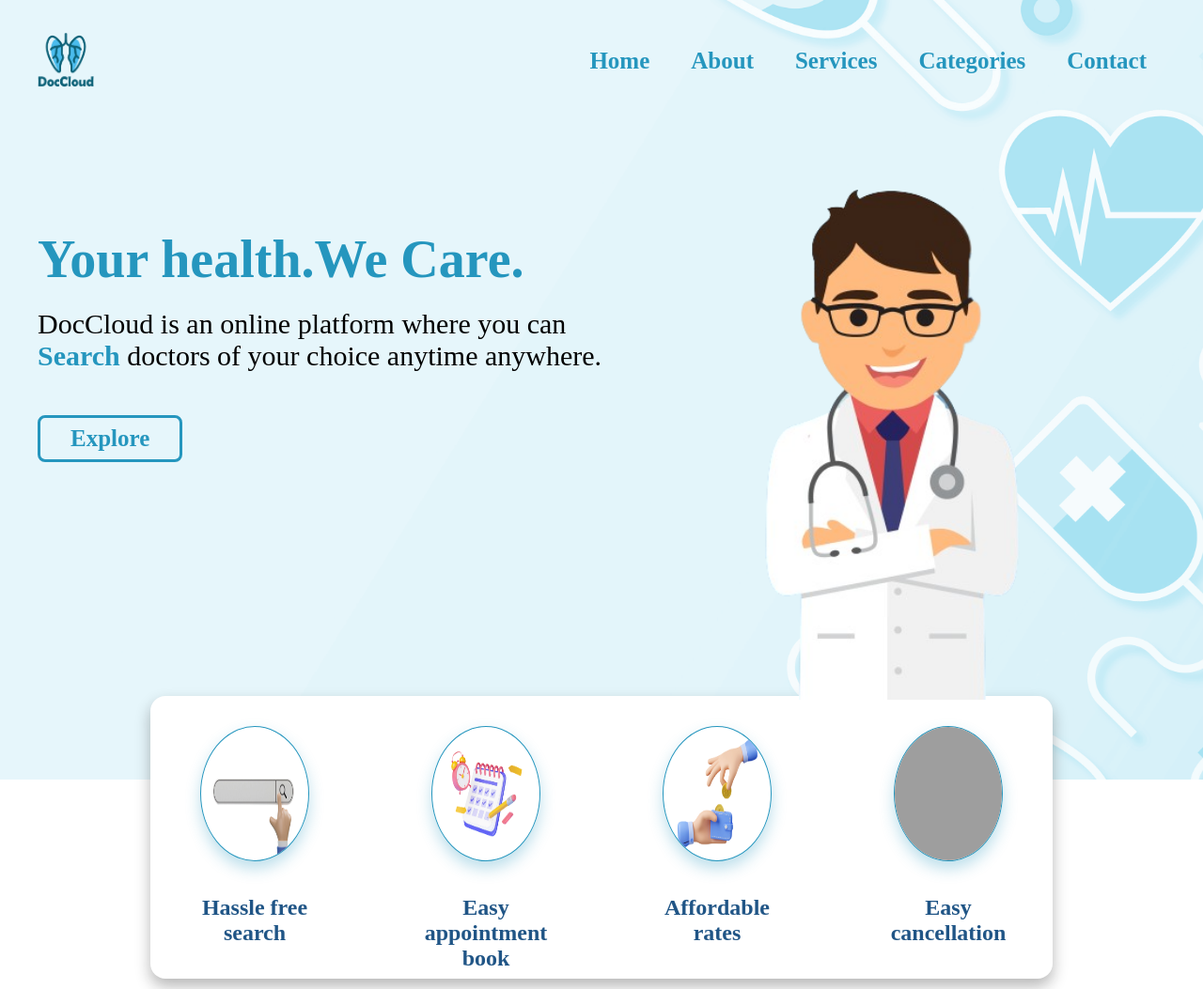
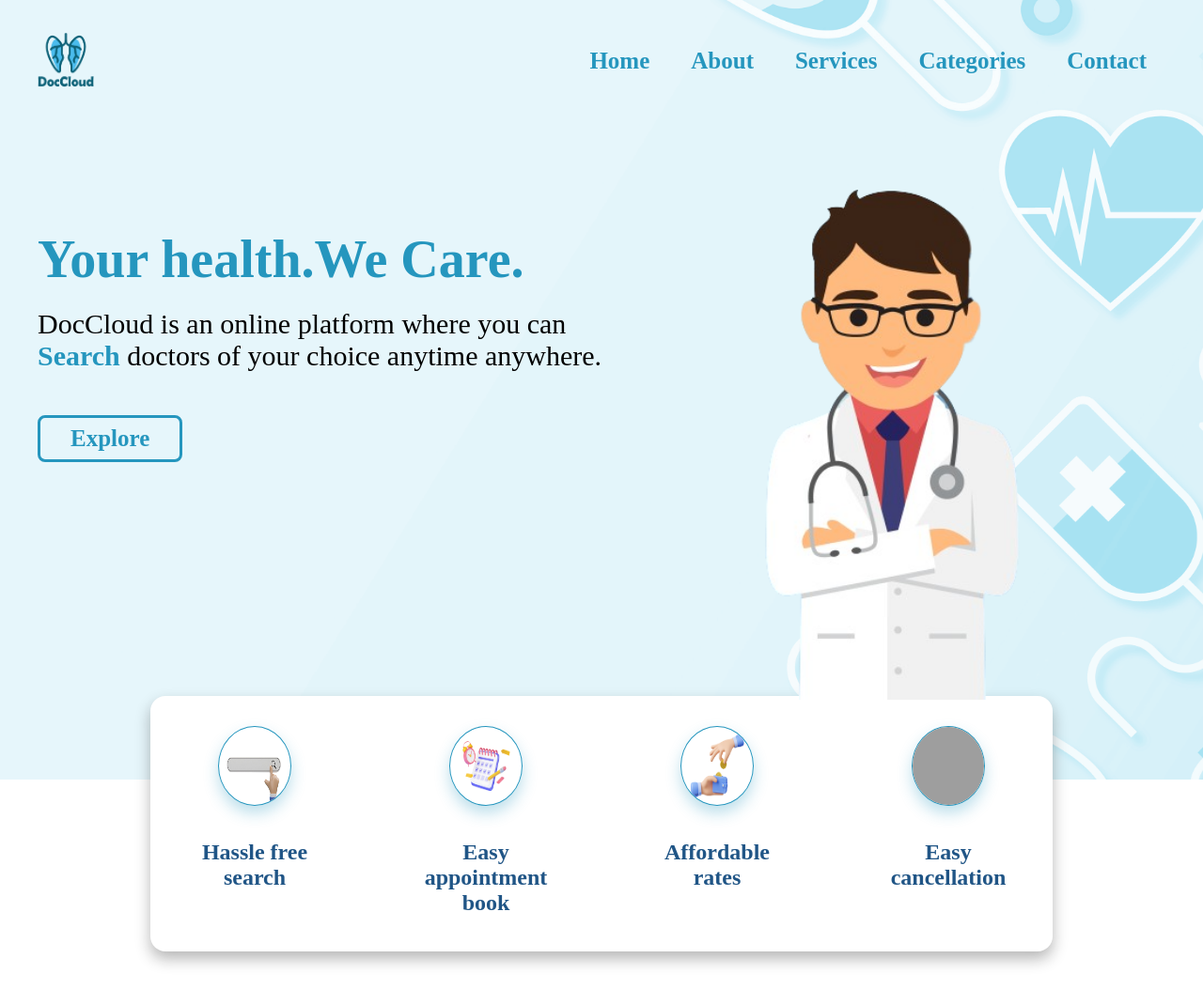
Before and after one commit to dipanwitb001/DocCloudWeb, a plain HTML site: page index.html in a window 1280 px wide. Shown: the top 1053 px of the page at 94% size. Drawn offline with nearby package versions, Linux system fonts and the light colour scheme; grey boxes are pictures that could not be loaded; a web font is replaced by a local one.

Commit message:
features size change (40%)-->(prev 60%)

```diff
--- a/styles/style.css
+++ b/styles/style.css
@@ -260,8 +260,8 @@ img{
     text-align: center;
   }
   .features .box img{
-   width: 60%;
-   height: 60%;
+   width: 40%;
+   height: 40%;
    border-radius: 50%;
    border: .1rem groove rgb(37,150,190);
    box-shadow: 0 .5rem 1rem rgba(37, 150, 190, 0.3);
```
